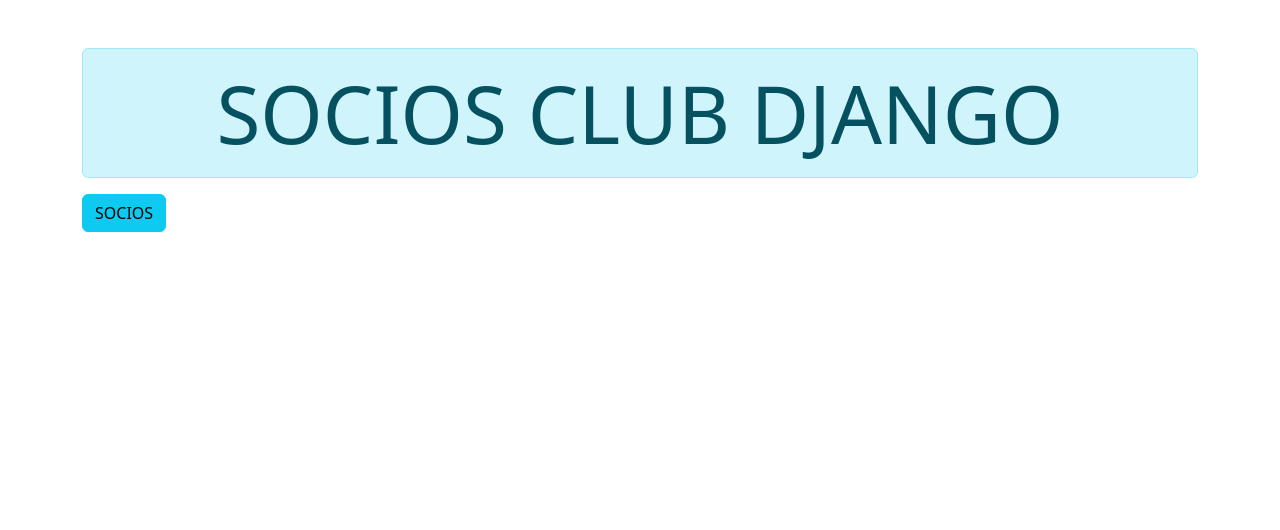
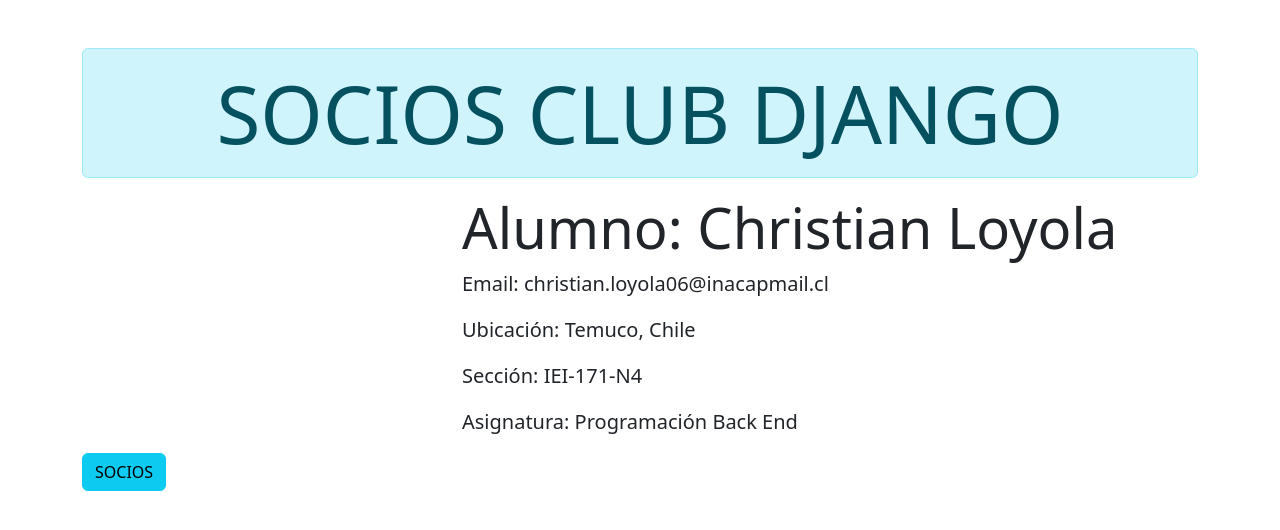
Before and after one commit to gTaitasaur/Loyola_C_IEI171, a Django app: page / in a window 1280 px wide. Shown: the top 530 px of the page. Run offline with Django 4.2, Linux system fonts and the light colour scheme.

Commit message:
Update index.html

```diff
--- a/Loyola_C_IEI171/template/index.html
+++ b/Loyola_C_IEI171/template/index.html
@@ -9,6 +9,20 @@
 <body class="container mt-5">
     <div class="alert alert-info display-1 text-center">SOCIOS CLUB DJANGO</div>
 
+    <div class="row">
+        <div class="col-md-4">
+
+        </div>
+        <div class="col-md-8">
+            <h1 class="display-4">Alumno: Christian Loyola</h1>
+            <p class="lead">Email: christian.loyola06@inacapmail.cl</p>
+            <p class="lead">Ubicación: Temuco, Chile</p>
+            <p class="lead">Sección: IEI-171-N4 </p>
+            <p class="lead">Asignatura: Programación Back End</p>
+        </div>
+    </div>
+
+
     <a href="/socios" class="btn btn-info">SOCIOS</a>
 
 
```
